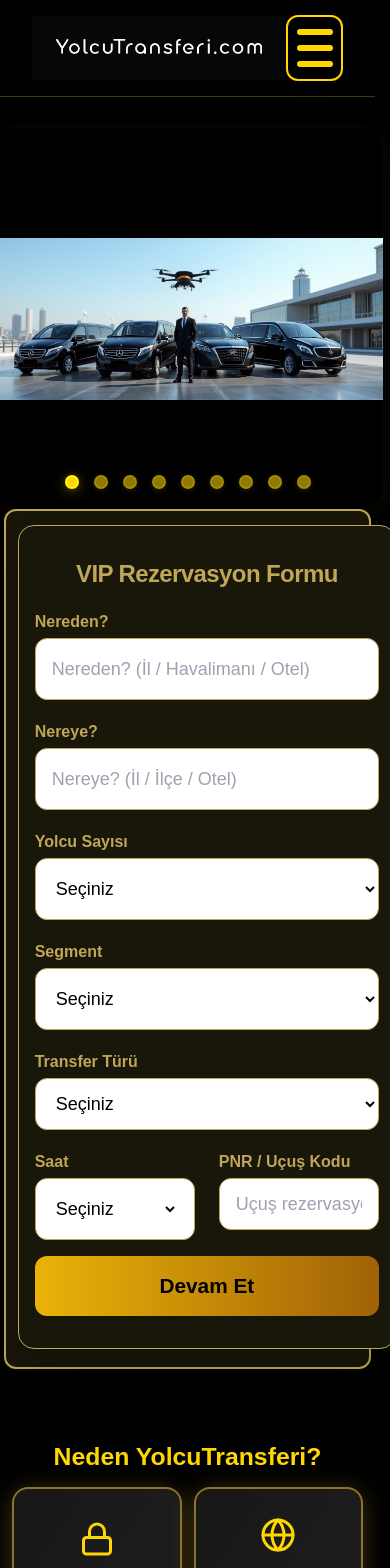
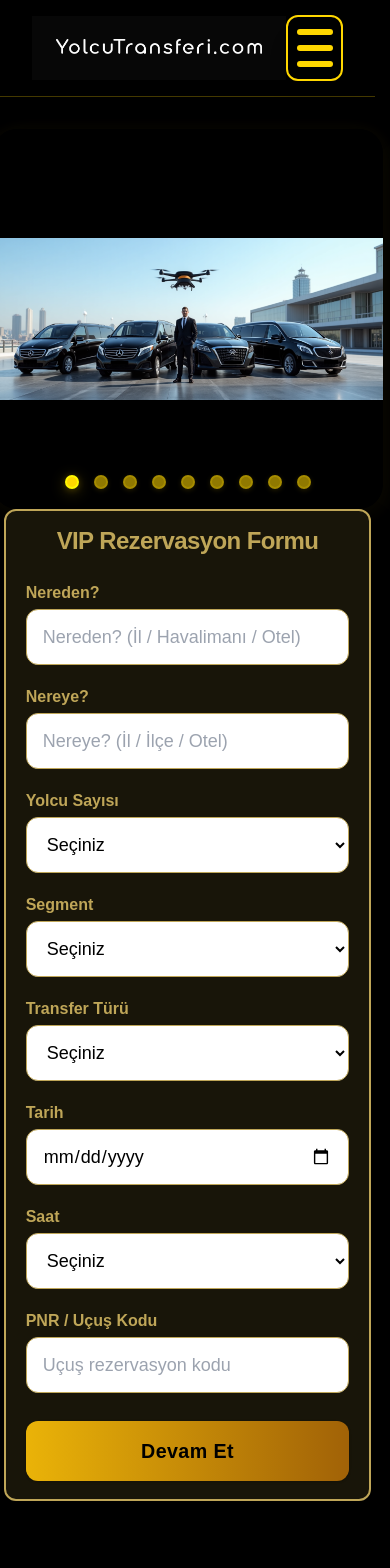
Before and after one commit to haliltayfur/yolcutransferi, a Next.js app: page / in a window 390 px wide. Shown: the top 1568 px of the page. Built offline with nearby package versions, Linux system fonts and the light colour scheme.

Commit message:
Update VipTransferForm.jsx

```diff
--- a/components/VipTransferForm.jsx
+++ b/components/VipTransferForm.jsx
@@ -1,3 +1,4 @@
+// PATH: components/VipTransferForm.jsx
 "use client";
 import { useState } from "react";
 import { useRouter } from "next/navigation";
@@ -23,7 +24,7 @@ export default function VipTransferForm() {
   const [pnr, setPnr] = useState("");
   const [errors, setErrors] = useState({});
 
-  // PNR alanı (her zaman göster, zorunlu ise kontrol et)
+  // PNR alanı (zorunluysa kontrol et)
   const pnrRequired =
     transfer === "VIP Havalimanı Transferi" ||
     isAirport(from) ||
@@ -34,11 +35,11 @@ export default function VipTransferForm() {
     let err = {};
     if (!from) err.from = "Nereden?";
     if (!to) err.to = "Nereye?";
-    if (!people) err.people = "Yolcu sayısı";
-    if (!segment) err.segment = "Segment";
-    if (!transfer) err.transfer = "Transfer türü";
-    if (!date) err.date = "Tarih";
-    if (!time) err.time = "Saat";
+    if (!people) err.people = "Yolcu sayısı?";
+    if (!segment) err.segment = "Segment?";
+    if (!transfer) err.transfer = "Transfer türü?";
+    if (!date) err.date = "Tarih?";
+    if (!time) err.time = "Saat?";
     if (pnrRequired && !pnr) err.pnr = "PNR zorunlu!";
     setErrors(err);
     if (Object.keys(err).length > 0) return;
@@ -50,75 +51,77 @@ export default function VipTransferForm() {
     <form
       onSubmit={handleSubmit}
       autoComplete="on"
-      className={`
-        bg-[#19160a] border border-[#bfa658] rounded-2xl shadow-2xl
-        flex flex-col justify-center items-center
-        py-8 px-4
-        mx-auto
-        ${/* --- responsive genişlik: mobilde tam, tablette/desktopta büyütülmüş --- */""}
-        w-[97vw] max-w-[440px]
-        sm:max-w-[560px] md:max-w-[630px]
-        lg:max-w-[750px] xl:max-w-[900px]
-        ${/* Desktopta formu %30 büyüt: min-h, p, font, input-height... */""}
-        md:scale-[1.3] md:-translate-y-6
-      `}
-      style={{
-        transition: "all .18s cubic-bezier(.4,0,.2,1)"
-      }}
+      className="w-full h-full flex flex-col justify-center items-center px-2 md:px-5"
+      style={{ background: "none" }}
     >
-      <h1 className="font-extrabold text-[#bfa658] tracking-tight text-center font-quicksand text-2xl md:text-3xl mb-5">
+      <h1 className="font-extrabold text-[#bfa658] tracking-tight text-center font-quicksand text-2xl md:text-3xl mb-6">
         VIP Rezervasyon Formu
       </h1>
-      <div className="w-full grid grid-cols-1 md:grid-cols-2 gap-x-10 gap-y-5">
+      <div className="w-full grid grid-cols-1 md:grid-cols-2 gap-x-8 gap-y-5">
         <div>
           <label className="font-bold text-[#bfa658] mb-1 block">Nereden?</label>
-          <input type="text" value={from} onChange={e => setFrom(e.target.value)}
+          <input
+            type="text"
+            value={from}
+            onChange={e => setFrom(e.target.value)}
             placeholder="Nereden? (İl / Havalimanı / Otel)"
             className="w-full bg-[#fff] text-black border border-[#bfa658] rounded-xl px-4 py-3 text-lg"
-            style={{ height: 62 }}
+            style={{ height: 56 }}
             autoComplete="address-level2"
           />
-          {errors.from && <div className="text-red-400 text-xs mt-1">{errors.from}</div>}
+          {errors.from && <div className="text-red-500 text-xs mt-1">{errors.from}</div>}
         </div>
         <div>
           <label className="font-bold text-[#bfa658] mb-1 block">Nereye?</label>
-          <input type="text" value={to} onChange={e => setTo(e.target.value)}
+          <input
+            type="text"
+            value={to}
+            onChange={e => setTo(e.target.value)}
             placeholder="Nereye? (İl / İlçe / Otel)"
             className="w-full bg-[#fff] text-black border border-[#bfa658] rounded-xl px-4 py-3 text-lg"
-            style={{ height: 62 }}
+            style={{ height: 56 }}
             autoComplete="address-level2"
           />
-          {errors.to && <div className="text-red-400 text-xs mt-1">{errors.to}</div>}
+          {errors.to && <div className="text-red-500 text-xs mt-1">{errors.to}</div>}
         </div>
         <div>
           <label className="font-bold text-[#bfa658] mb-1 block">Yolcu Sayısı</label>
-          <select value={people} onChange={e => setPeople(e.target.value)}
+          <select
+            value={people}
+            onChange={e => setPeople(e.target.value)}
             className="w-full bg-[#fff] text-black border border-[#bfa658] rounded-xl px-4 py-3 text-lg"
-            style={{ height: 62 }}>
+            style={{ height: 56 }}
+          >
             <option value="">Seçiniz</option>
             {Array.from({ length: 24 }, (_, i) => i + 1).map(val =>
               <option key={val} value={val}>{val}</option>
             )}
           </select>
-          {errors.people && <div className="text-red-400 text-xs mt-1">{errors.people}</div>}
+          {errors.people && <div className="text-red-500 text-xs mt-1">{errors.people}</div>}
         </div>
         <div>
           <label className="font-bold text-[#bfa658] mb-1 block">Segment</label>
-          <select value={segment} onChange={e => setSegment(e.target.value)}
+          <select
+            value={segment}
+            onChange={e => setSegment(e.target.value)}
             className="w-full bg-[#fff] text-black border border-[#bfa658] rounded-xl px-4 py-3 text-lg"
-            style={{ height: 62 }}>
+            style={{ height: 56 }}
+          >
             <option value="">Seçiniz</option>
             <option value="Ekonomik">Ekonomik</option>
             <option value="Lüks">Lüks</option>
             <option value="Prime+">Prime+</option>
           </select>
-          {errors.segment && <div className="text-red-400 text-xs mt-1">{errors.segment}</div>}
+          {errors.segment && <div className="text-red-500 text-xs mt-1">{errors.segment}</div>}
         </div>
         <div>
           <label className="font-bold text-[#bfa658] mb-1 block">Transfer Türü</label>
-          <select value={transfer} onChange={e => setTransfer(e.target.value)}
+          <select
+            value={transfer}
+            onChange={e => setTransfer(e.target.value)}
             className="w-full bg-[#fff] text-black border border-[#bfa658] rounded-xl px-4 py-3 text-lg"
-            style={{ height: 52 }}>
+            style={{ height: 56 }}
+          >
             <option value="">Seçiniz</option>
             <option value="VIP Havalimanı Transferi">VIP Havalimanı Transferi</option>
             <option value="Şehirler Arası Transfer">Şehirler Arası Transfer</option>
@@ -128,32 +131,35 @@ export default function VipTransferForm() {
             <option value="Toplu Transfer">Toplu Transfer</option>
             <option value="Düğün vb Organizasyonlar">Düğün vb Organizasyonlar</option>
           </select>
-          {errors.transfer && <div className="text-red-400 text-xs mt-1">{errors.transfer}</div>}
+          {errors.transfer && <div className="text-red-500 text-xs mt-1">{errors.transfer}</div>}
         </div>
-        <div className="flex flex-row gap-x-6">
-          <div className="flex-1">
+        <div>
+          <label className="font-bold text-[#bfa658] mb-1 block">Tarih</label>
+          <input
+            type="date"
+            value={date}
+            onChange={e => setDate(e.target.value)}
+            className="w-full bg-[#fff] text-black border border-[#bfa658] rounded-xl px-4 py-3 text-lg"
+            style={{ height: 56 }}
+            min={new Date().toISOString().split("T")[0]}
+            autoComplete="off"
+          />
+          {errors.date && <div className="text-red-500 text-xs mt-1">{errors.date}</div>}
+        </div>
+        <div>
           <label className="font-bold text-[#bfa658] mb-1 block">Saat</label>
-            <div
-              tabIndex={0}
-              className="w-full bg-[#fff] text-black border border-[#bfa658] rounded-xl px-4 py-3 text-lg cursor-pointer flex items-center"
-              style={{ height: 62 }}
-              onClick={() => document.getElementById("saat-picker").focus()}
-            >
           <select
-                id="saat-picker"
             value={time}
             onChange={e => setTime(e.target.value)}
-                className="bg-transparent border-0 outline-none text-black w-full text-lg"
-                style={{ padding: 0, height: "1.7em" }}
-                tabIndex={-1}
+            className="w-full bg-[#fff] text-black border border-[#bfa658] rounded-xl px-4 py-3 text-lg"
+            style={{ height: 56 }}
           >
             <option value="">Seçiniz</option>
             {saatler.map(saat => <option key={saat} value={saat}>{saat}</option>)}
           </select>
+          {errors.time && <div className="text-red-500 text-xs mt-1">{errors.time}</div>}
         </div>
-            {errors.time && <div className="text-red-400 text-xs mt-1">{errors.time}</div>}
-          </div>
-          <div className="flex-1">
+        <div>
           <label className="font-bold text-[#bfa658] mb-1 block">PNR / Uçuş Kodu</label>
           <input
             type="text"
@@ -161,21 +167,19 @@ export default function VipTransferForm() {
             onChange={e => setPnr(e.target.value)}
             placeholder="Uçuş rezervasyon kodu"
             className="w-full bg-[#fff] text-black border border-[#bfa658] rounded-xl px-4 py-3 text-lg"
-              style={{ height: 52 }}
+            style={{ height: 56 }}
           />
-            {errors.pnr && <div className="text-red-400 text-xs mt-1">{errors.pnr}</div>}
-          </div>
+          {errors.pnr && <div className="text-red-500 text-xs mt-1">{errors.pnr}</div>}
         </div>
       </div>
       <button
         type="submit"
-        className="w-full bg-gradient-to-r from-yellow-500 to-yellow-700 text-black font-bold py-4 mt-4 rounded-xl text-xl shadow hover:scale-105 transition"
-        style={{
-          fontSize: "1.3rem",
-        }}
+        className="w-full bg-gradient-to-r from-yellow-500 to-yellow-700 text-black font-bold py-4 mt-7 rounded-xl text-xl shadow hover:scale-105 transition"
+        style={{ fontSize: "1.23rem", letterSpacing: ".02em" }}
       >
         Devam Et
       </button>
     </form>
   );
 }
+// === DOSYA SONU ===
```
Lines whose indentation alone changed are shown as unchanged.
